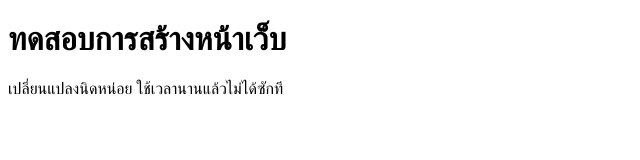
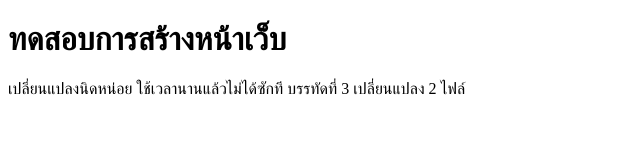
Before and after one commit to Ponwana-r/test, a plain HTML site: page index.html in a window 1280 px wide. Shown: the whole page, without its empty margins (0-640 px from the left). Drawn offline with Linux system fonts and the light colour scheme.

Commit message:
อัปเดทข้อมูล 2

```diff
--- a/index.html
+++ b/index.html
@@ -8,5 +8,6 @@
 <body>
     <h1>ทดสอบการสร้างหน้าเว็บ </h1>
     เปลี่ยนแปลงนิดหน่อย ใช้เวลานานแล้วไม่ได้ซักที
+    บรรทัดที่ 3 เปลี่ยนแปลง 2 ไฟล์
 </body>
 </html>
```
Also changed, not shown: page1.html (+1 -0 lines).
